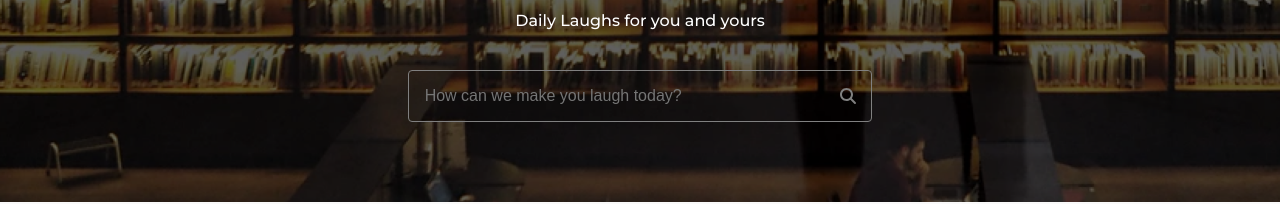
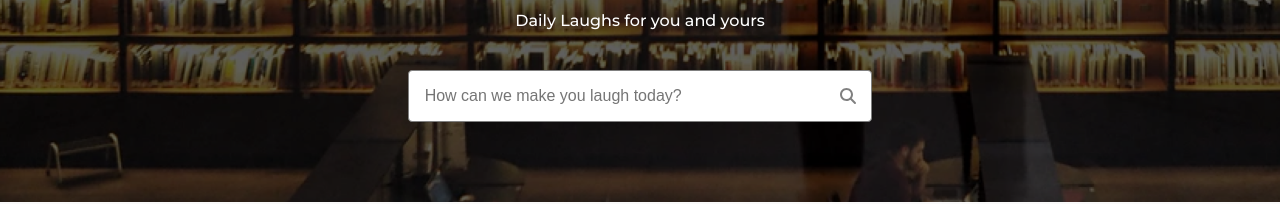
Before and after one commit to yosrimhamdi/chuck-jokes, a React (Create React App) app: page / in a window 1280 px wide. Shown: the part 230-434 px from the top of the page. Built offline with nearby package versions, Linux system fonts and the light colour scheme; no server answers.

Commit message:
Controlled input.

```diff
--- a/src/components/Hero/Hero.jsx
+++ b/src/components/Hero/Hero.jsx
@@ -3,8 +3,17 @@ import { FontAwesomeIcon } from '@fortawesome/react-fontawesome';
 import { faMagnifyingGlass } from '@fortawesome/free-solid-svg-icons';
 
 import './Hero.scss';
+import { useDispatch, useSelector } from 'react-redux';
+import { setTerm } from '../../redux/jokesSlice';
 
 const Hero = () => {
+  const { term } = useSelector(state => state.jokes);
+  const dispatch = useDispatch();
+
+  const onInputChange = e => {
+    dispatch(setTerm(e.target.value));
+  };
+
   return (
     <div className="hero">
       <div>
@@ -15,6 +24,8 @@ const Hero = () => {
             type="text"
             className="hero__search-input"
             placeholder="How can we make you laugh today?"
+            onChange={onInputChange}
+            value={term}
           />
           <FontAwesomeIcon
             icon={faMagnifyingGlass}
--- a/src/components/Hero/Hero.scss
+++ b/src/components/Hero/Hero.scss
@@ -30,13 +30,13 @@
   }
 
   &__search-input {
-    background-color: transparent;
+    background-color: white;
     border: 1px solid grey;
     border-radius: 4px;
     width: 100%;
     padding: 1em;
     outline: none;
-    color: white;
+    color: var(--main-grey);
     font-size: 1rem;
   }
 
--- a/src/components/JokeCategories/JokeCategories.jsx
+++ b/src/components/JokeCategories/JokeCategories.jsx
@@ -27,7 +27,11 @@ const JokeCategories = () => {
   ));
 
   renderedCategories.push(
-    <div key={categories.length} className="joke-categories__category view-all">
+    <div
+      onClick={() => dispatch(selectCategory('uncategorized'))}
+      key={categories.length}
+      className="joke-categories__category view-all"
+    >
       <span>view all</span>
       <FontAwesomeIcon icon={faArrowDown} />
     </div>
--- a/src/components/JokeDetails/JokeDetails.scss
+++ b/src/components/JokeDetails/JokeDetails.scss
@@ -149,8 +149,7 @@
   border-radius: 4px;
   color: var(--main-grey);
   flex-shrink: 0;
-  flex-grow: 0;
-  flex-basis: 30%;
+  flex-grow: 1;
   text-overflow: ellipsis;
   white-space: nowrap;
   overflow: hidden;
--- a/src/redux/jokesSlice.js
+++ b/src/redux/jokesSlice.js
@@ -9,6 +9,7 @@ const initialState = {
   list: null,
   categories: [],
   selectedCategory: 'money',
+  term: '',
 };
 
 export const getCategories = createAsyncThunk(
@@ -32,6 +33,9 @@ const jokesSlice = createSlice({
   reducers: {
     selectCategory: (state, action) => {
       state.selectedCategory = action.payload;
+    },
+    setTerm: (state, action) => {
+      state.term = action.payload;
     },
   },
   extraReducers: {
@@ -62,6 +66,6 @@ const jokesSlice = createSlice({
   },
 });
 
-export const { selectCategory } = jokesSlice.actions;
+export const { selectCategory, setTerm } = jokesSlice.actions;
 
 export default jokesSlice.reducer;
```
